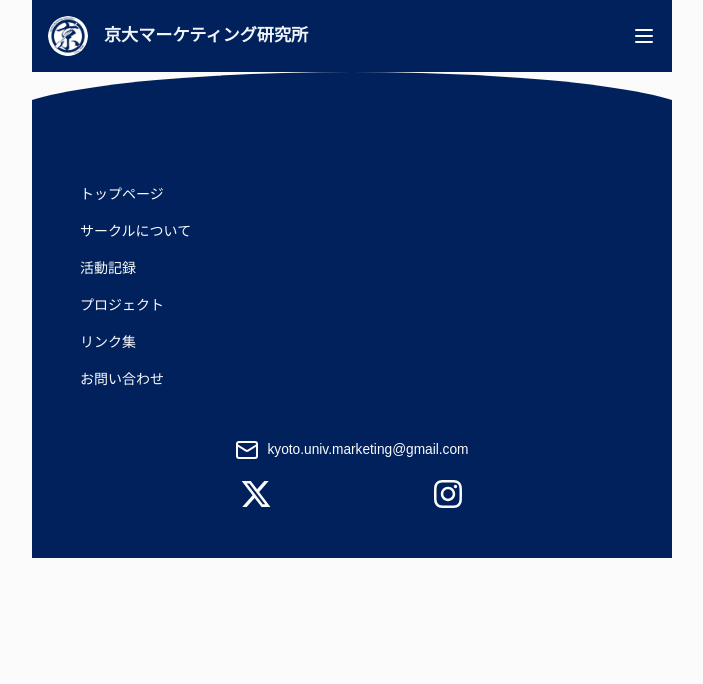
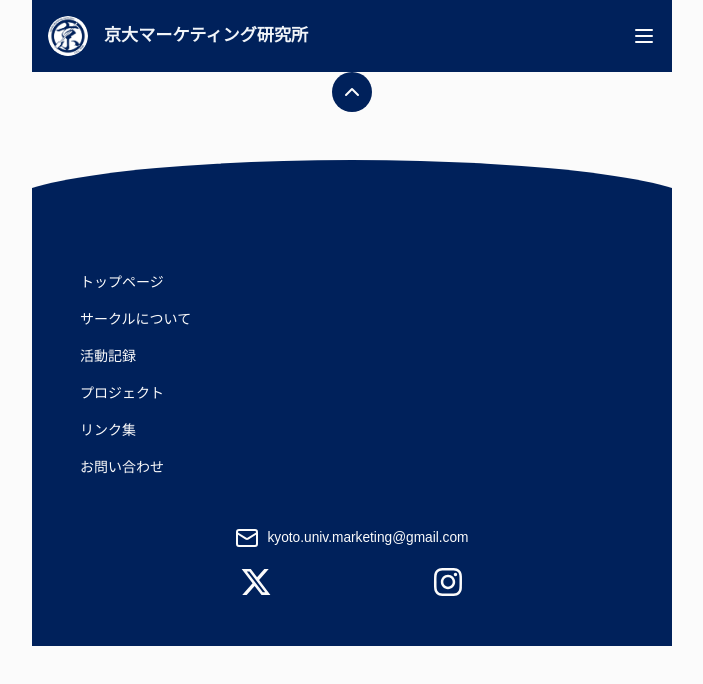
Before and after one commit to kyoto-univ-marketing/kyoto-univ-marketing-web, a Next.js app: page /about in a window 1280 px wide. Shown: the top 684 px of the page, without its empty margins (288-991 px from the left). Built offline with nearby package versions, Linux system fonts and the light colour scheme; a web font is replaced by a local one.

Commit message:
トップに戻るボタンを実装

```diff
--- a/src/app/(withHeader)/layout.tsx
+++ b/src/app/(withHeader)/layout.tsx
@@ -1,6 +1,7 @@
 import { ReactNode } from 'react'
 
 import { Navigation } from '@/components/common/Navigation/Navigation'
+import { TopButton } from '@/components/common/TopButton/TopButton'
 
 export default function Layout({
     children,
@@ -13,6 +14,7 @@ export default function Layout({
                 <Navigation />
             </header>
             {children}
+            <TopButton className='mb-12' />
         </>
     )
 }
--- /dev/null
+++ b/src/components/common/TopButton/TopButton.tsx
@@ -0,0 +1,22 @@
+'use client'
+
+import { ChevronUp } from 'lucide-react'
+import { ComponentPropsWithoutRef, FC } from 'react'
+
+import { Button } from '@/components/ui/button'
+import { cn } from '@/lib/utils'
+
+export interface TopButtonProps extends ComponentPropsWithoutRef<typeof Button> {}
+
+export const TopButton: FC<TopButtonProps> = ({ className, ...props }) => {
+    return (
+        <Button
+            size='icon'
+            className={cn('mx-auto flex flex-col rounded-full', className)}
+            onClick={() => window.scrollTo({ top: 0, behavior: 'smooth' })}
+            {...props}
+        >
+            <ChevronUp />
+        </Button>
+    )
+}
```
Also changed, not shown: 1 other file (tests, documents, lock files or other folders).
